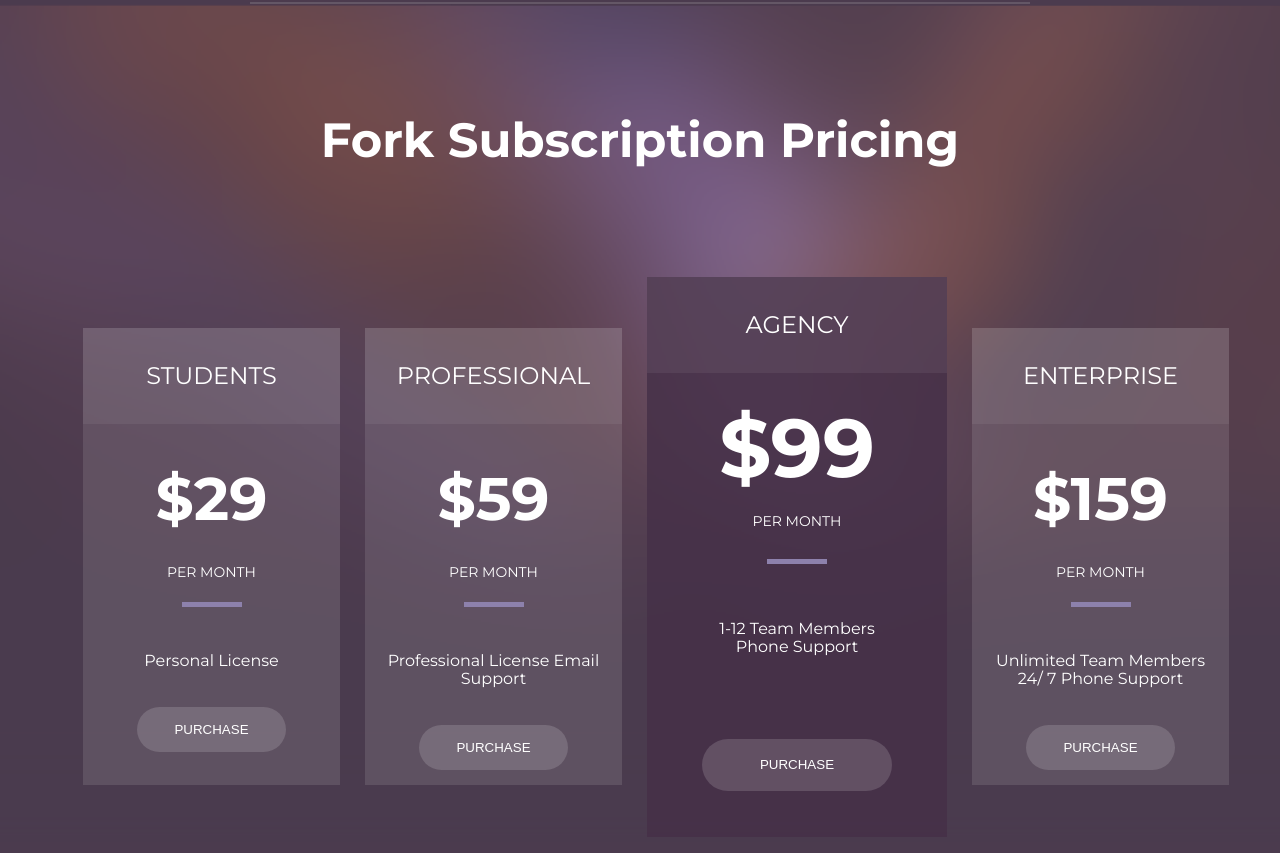
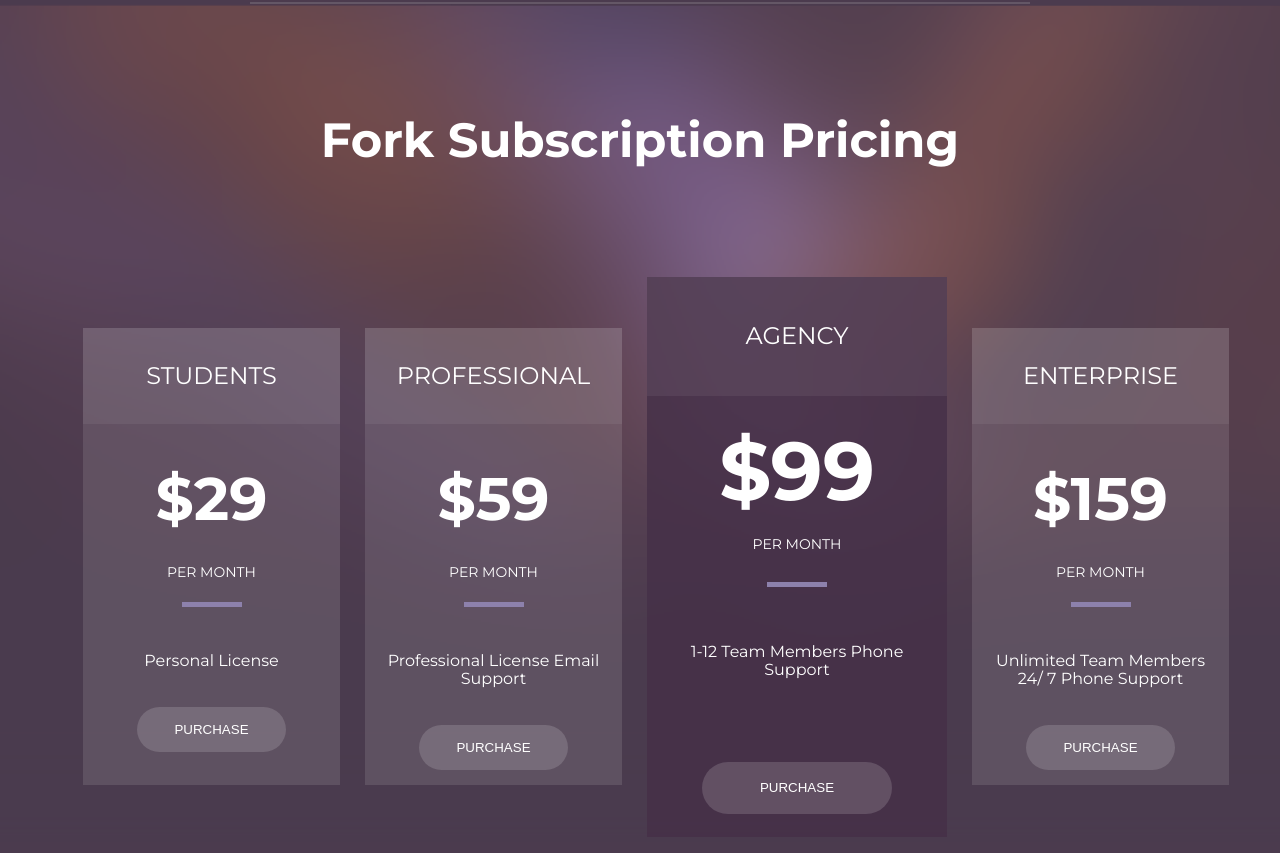
Before and after one commit to KristinaRud/forkio-step, a website: page index.html in a window 1280 px wide. Shown: the part 2730-3583 px from the top of the page. Drawn offline with nearby package versions, Linux system fonts and the light colour scheme; files that its build step writes are made by us from their sources; files whose address does not match are found by name.

Commit message:
changed pricing block

```diff
--- a/index.html
+++ b/index.html
@@ -177,7 +177,7 @@
                 <button class="pricing-btn">purchase</button>
             </li>
             <li class="pricing__item pricing__item--dark">
-                <span class="pricing__package pricing__package--dark">agency</span>
+                <p class="pricing__package pricing__package--dark">agency</p>
                 <div class="pricing__item-wrapper">
                 <span class="pricing__amount pricing__amount--dark">$99</span>
                 <span class="pricing__count pricing__count--dark">per month</span>
--- a/src/styles/price.scss
+++ b/src/styles/price.scss
@@ -1,12 +1,15 @@
 @import "vars";
 @import "mixins";
+
 .pricing {
   background: url(./images/bg-pricing.png) center/cover no-repeat;
   margin-top: -8px;
 }
+
 .pricing-banner {
   text-align: center;
 }
+
 .pricing__title {
   @include font-montserrat(700, normal);
   font-size: 28px;
@@ -25,24 +28,27 @@ margin-top: -8px;
     padding-top: 112px;
   }
 }
-.pricing__list{
+
+.pricing__list {
   padding: 32px 20px 10px;
   display: grid;
   grid-template-columns: 1fr;
   row-gap: 18px;
-  align-items: center;
+  justify-items: center;
   @media (min-width: 481px) {
     padding: 39px 69px 153px;
     grid-template-columns: repeat(2, 1fr);
     column-gap: 25px;
     row-gap: 30px;
+    align-items: center;
   }
   @media (min-width: 993px) {
     padding: 112px 33px 144px;
     grid-template-columns: repeat(4, 1fr);
   }
 }
-.pricing__item{
+
+.pricing__item {
   display: grid;
   width: 257px;
   height: 457px;
@@ -50,9 +56,9 @@ margin-top: -8px;
   background: rgb(255, 255, 255, 0.11);
   color: $white-color;
 
-  &--dark{
+  &--dark {
     width: 300px;
-    height: 560px;
+    min-height: 560px;
     background: rgb(70, 48, 72, 0.84);
   }
 }
@@ -64,23 +70,31 @@ margin-top: -8px;
   text-transform: uppercase;
   padding: 36px 0;
   background: rgb(255, 255, 255, 0.06);
+  &--dark{
+    display: flex;
+    align-items: center;
+    justify-content: center;
+  }
+}
 
-}
 .pricing__item-wrapper {
   display: flex;
   flex-direction: column;
-  padding: 0 55px 47px;
+  align-items: center;
 }
+
 .pricing__amount {
   @include font-montserrat(700, normal);
   font-size: 60px;
   line-height: 62px;
   margin: 30px 0 20px;
+
   &--dark {
     font-size: 82px;
     line-height: 84px;
 
   }
+
   @media (min-width: 481px) {
     line-height: 90px;
   }
@@ -93,7 +107,8 @@ margin-top: -8px;
   line-height: $lh16;
   margin-bottom: 72px;
   position: relative;
-  &:after{
+
+  &:after {
     content: '';
     position: absolute;
     width: 60px;
@@ -103,24 +118,27 @@ margin-top: -8px;
     left: 50%;
     transform: translateX(-50%);
   }
+
   &--dark {
     margin-bottom: 91px;
     &:after {
       top: 46px;
-
     }
   }
 }
+
 .pricing__text {
   @include font-montserrat(400, normal);
   font-size: $fs16;
   line-height: 18px;
   margin-bottom: 37px;
   padding: 0 10px;
-  &--dark{
+
+  &--dark {
     margin-bottom: 0;
   }
 }
+
 .pricing-btn {
   padding: 15px 37px;
   color: $white-color;
@@ -131,12 +149,14 @@ margin-top: -8px;
   cursor: pointer;
   margin-bottom: 67px;
   justify-self: center;
+
   &--dark {
     width: 190px;
     height: 52px;
     margin-top: 83px;
-    margin-bottom: 0!important;
+    margin-bottom: 0 !important;
   }
+
   @media (min-width: 481px) {
     margin-bottom: 39px;
   }
```
Also changed, not shown: src/html/price.html (+1 -1 lines). Lines whose indentation alone changed are shown as unchanged.
